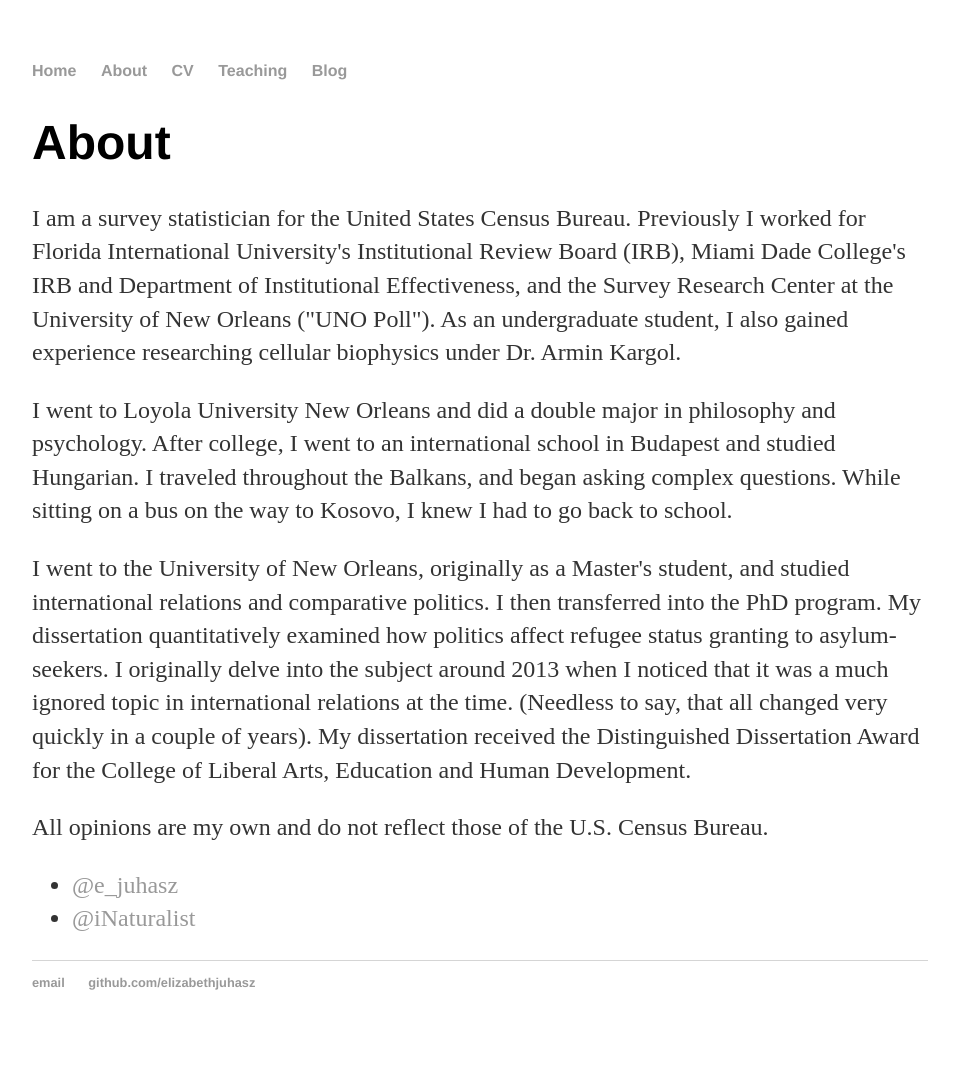
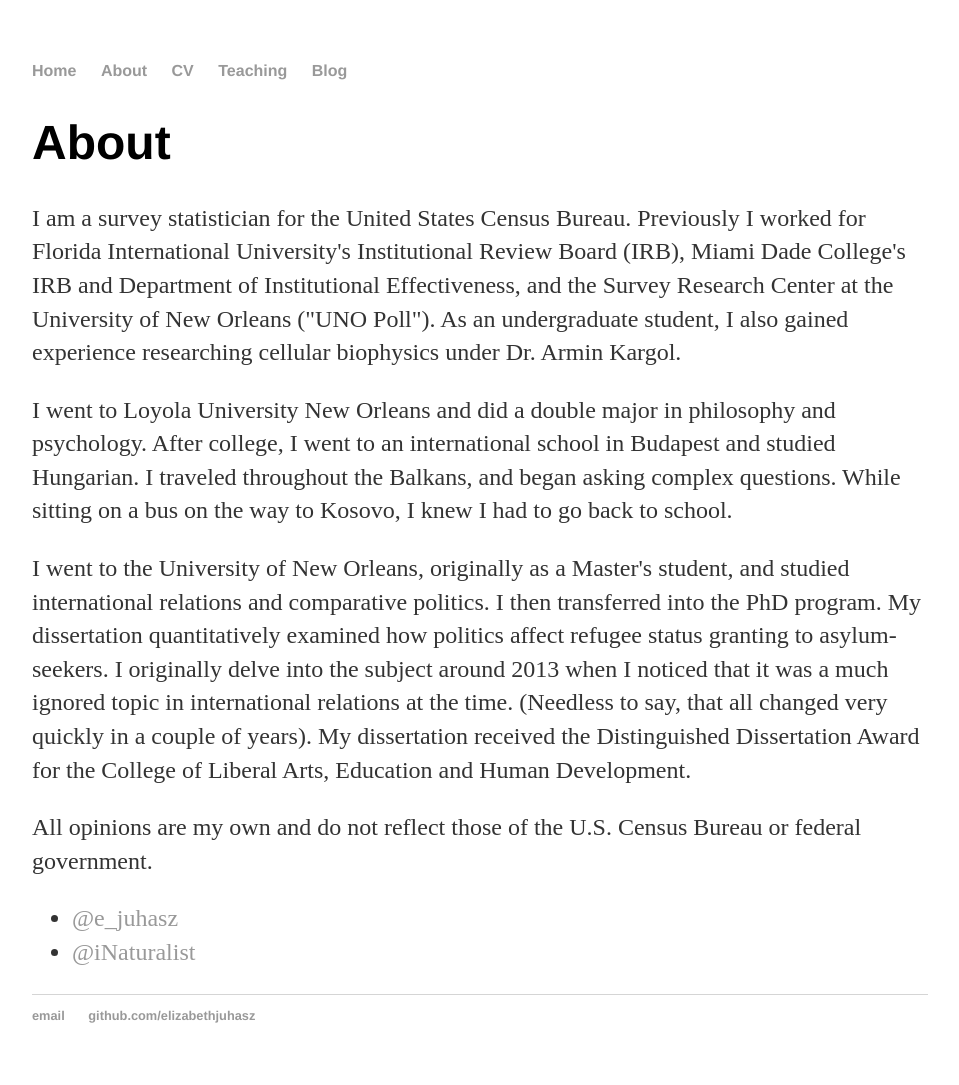
Before and after one commit to elizabethjuhasz/elizabethjuhasz.github.io, a Jekyll site: the page built from about/index.html, in a window 1280 px wide. Shown: the whole page, without its empty margins (160-1119 px from the left). Built offline with Jekyll 4.4.1, drawn with Linux system fonts in a browser that asks for light colours; before the commit the page ends 1052 px from its top, so only the background shows below that.

Commit message:
Update index.html

```diff
--- a/about/index.html
+++ b/about/index.html
@@ -8,7 +8,7 @@
 			<p> I am a survey statistician for the United States Census Bureau. Previously I worked for Florida International University's Institutional Review Board (IRB), Miami Dade College's IRB and Department of Institutional Effectiveness, and the Survey Research Center at the University of New Orleans ("UNO Poll"). As an undergraduate student, I also gained experience researching cellular biophysics under Dr. Armin Kargol.</p>
 			<p>I went to Loyola University New Orleans and did a double major in philosophy and psychology. After college, I went to an international school in Budapest and studied Hungarian. I traveled throughout the Balkans, and began asking complex questions. While sitting on a bus on the way to Kosovo, I knew I had to go back to school.</p>
 			<p>I went to the University of New Orleans, originally as a Master's student, and studied international relations and comparative politics. I then transferred into the PhD program. My dissertation quantitatively examined how politics affect refugee status granting to asylum-seekers. I originally delve into the subject around 2013 when I noticed that it was a much ignored topic in international relations at the time. (Needless to say, that all changed very quickly in a couple of years). My dissertation received the Distinguished Dissertation Award for the College of Liberal Arts, Education and Human Development.</p>
-			<p>All opinions are my own and do not reflect those of the U.S. Census Bureau.</p>
+			<p>All opinions are my own and do not reflect those of the U.S. Census Bureau or federal government.</p>
 				<ul class="contacts">
 				<li><a href="https://twitter.com/e_juhasz">@e_juhasz</a></li>
 				<li><a href="https://www.inaturalist.org/people/emjuhasz">@iNaturalist</a></li>
```
